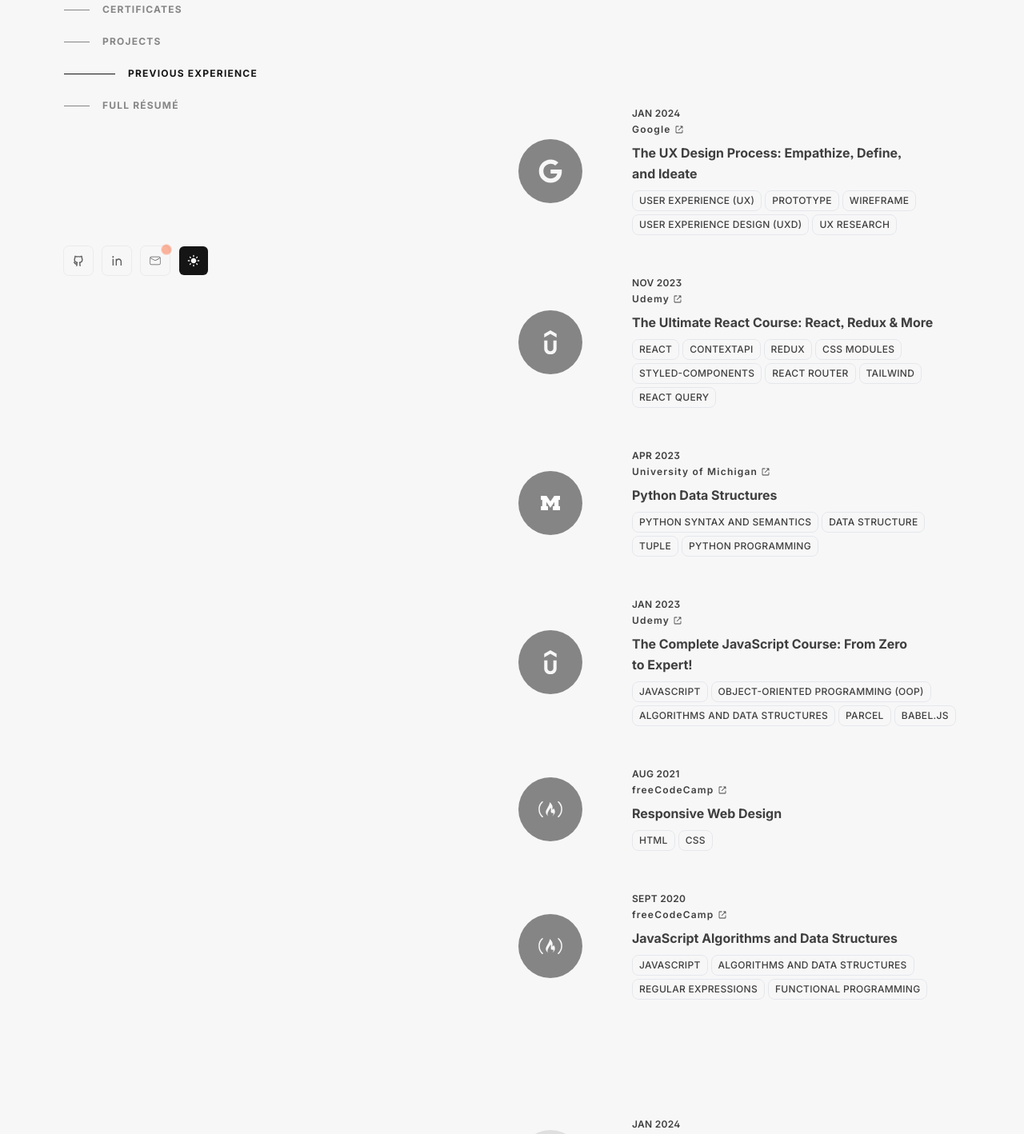
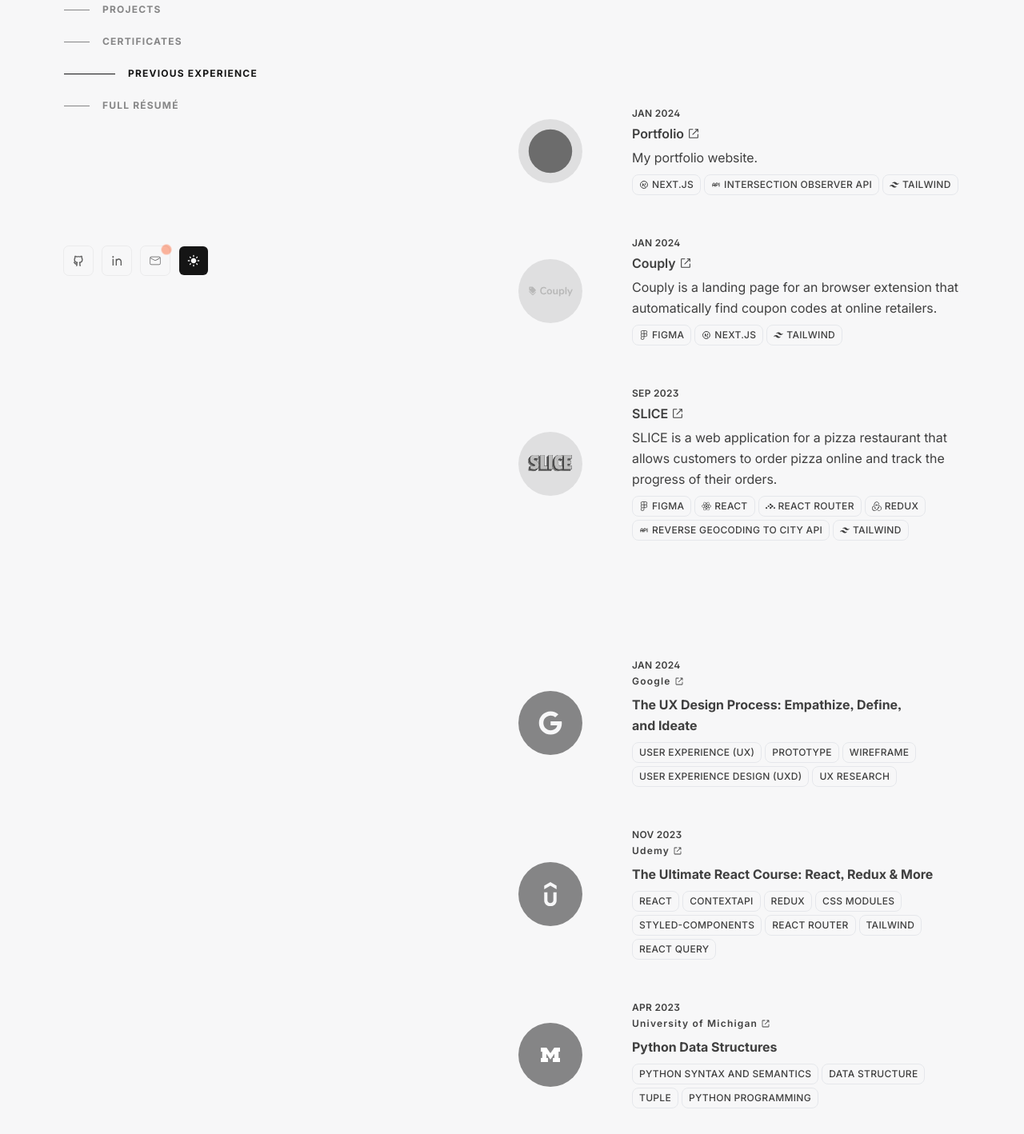
Before and after one commit to salahmohsen/portfolio, a Next.js app: page / in a window 1280 px wide. Shown: the part 360-1778 px from the top of the page at 80% size. Built offline with nearby package versions, Linux system fonts and the light colour scheme.

Commit message:
update order

```diff
--- a/app/data/data.jsx
+++ b/app/data/data.jsx
@@ -10,8 +10,8 @@
 
 export const Data_Sections = [
   "about",
+  "projects",
   "certificates",
-  "projects",
   "previous experience",
   ["Full Résumé", "/resume.pdf"],
 ];
--- a/app/page.js
+++ b/app/page.js
@@ -38,11 +38,11 @@
         <Section name="About">
           <Data_About />
         </Section>
+        <Section name="Projects">
+          <Projects />
+        </Section>
         <Section name="Certificates">
           <Certificates />
-        </Section>
-        <Section name="Projects">
-          <Projects />
         </Section>
 
         <Section name="Previous Experience">
```
